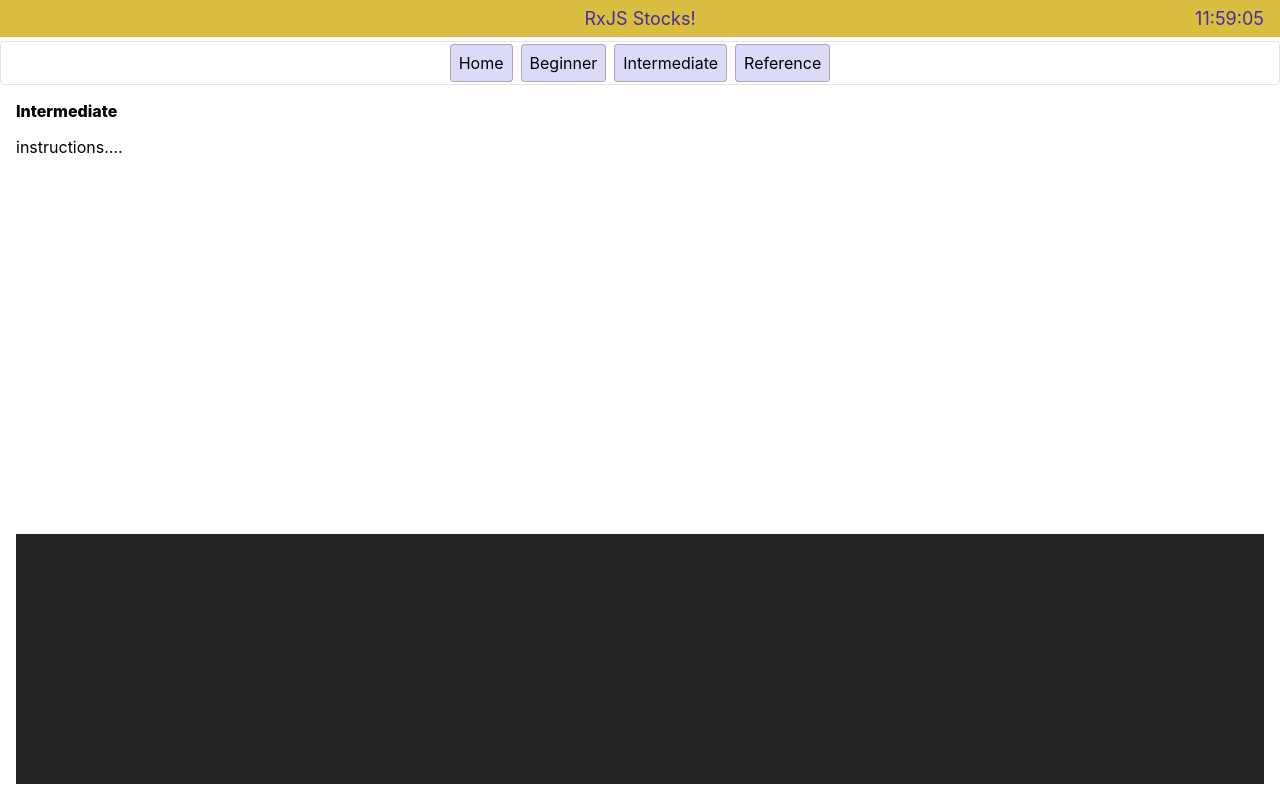
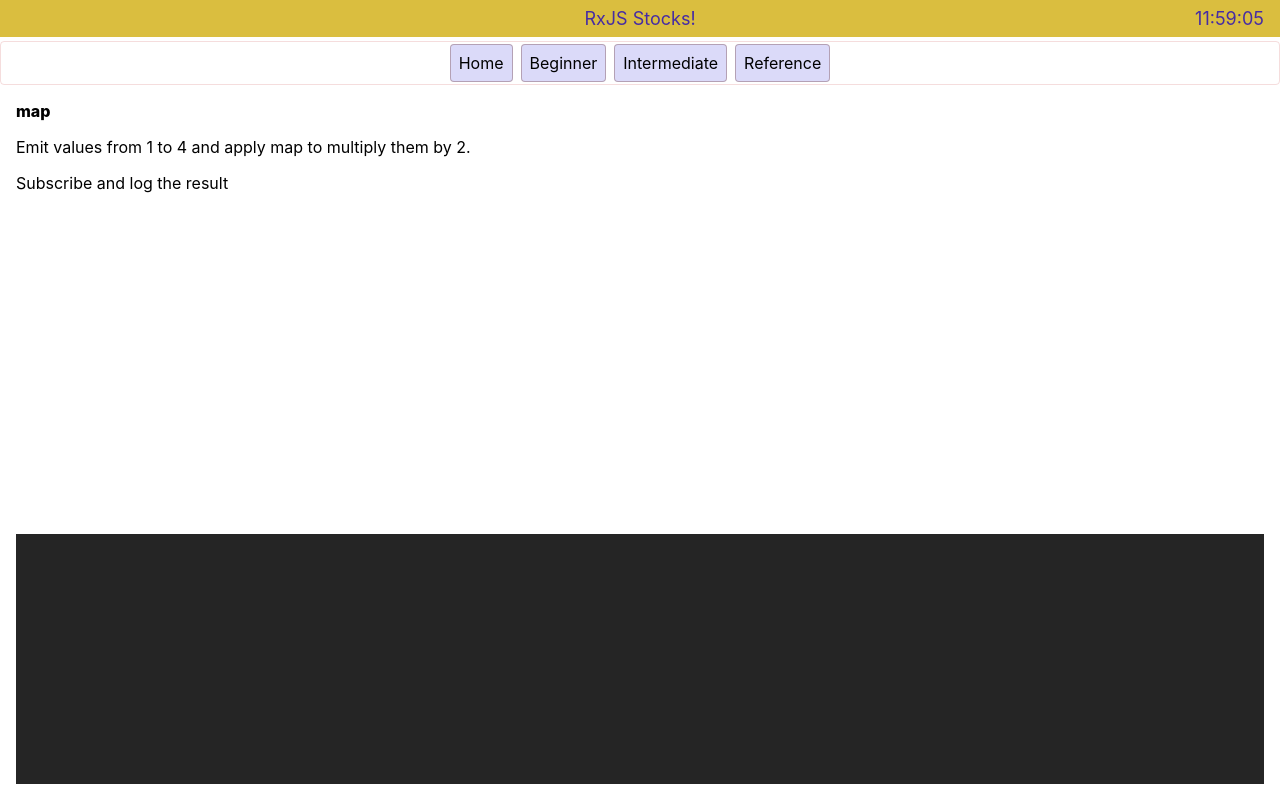
Before and after one commit to HamidMirghafoori/rxjs-stocks-tutorial, an Angular app: page /intermediate in a window 1280 px wide. Built offline with nearby package versions, Linux system fonts and the light colour scheme.

Commit message:
question

```diff
--- a/src/app/components/intermediate-level/intermediate-level.component.html
+++ b/src/app/components/intermediate-level/intermediate-level.component.html
@@ -1,3 +1,6 @@
-<div class="title">Intermediate</div>
-<div class="info">instructions....</div>
+<div class="title">map</div>
+<div class="info">
+  Emit values from 1 to 4 and apply map to multiply them by 2.
+</div>
+<div class="info">Subscribe and log the result</div>
 <app-terminal></app-terminal>
--- a/src/app/components/intermediate-level/intermediate-level.component.ts
+++ b/src/app/components/intermediate-level/intermediate-level.component.ts
@@ -15,5 +15,14 @@
 
   public ngOnInit(): void {
     this.log.clearLogs();
+    this.map();
+  }
+
+  private map() {
+    /**
+     * Emit values from 1 to 4 and apply map to multiply them by 2.
+     * Subscribe and log the result
+     */
+
   }
 }
```
